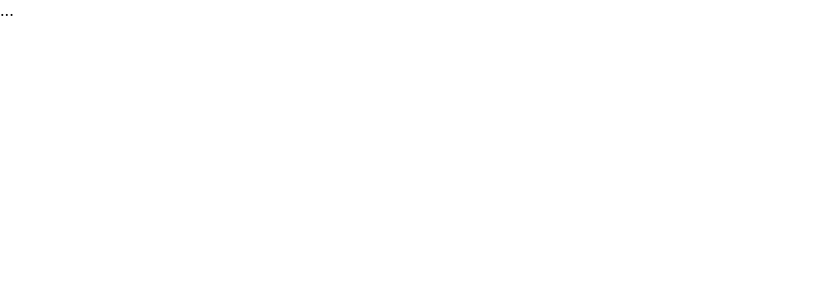
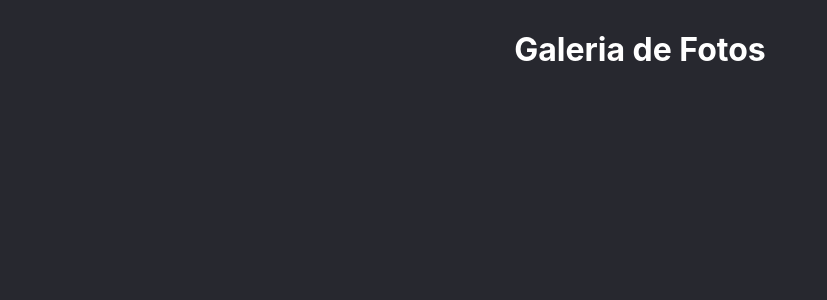
Before and after one commit to akafc7/gallery-photos, a React (Create React App) app: page / in a window 1280 px wide. Shown: the top 300 px of the page, without its empty margins (0-827 px from the left). Built offline with nearby package versions, Linux system fonts and the light colour scheme.

Commit message:
styled header

```diff
--- a/src/App.styles.ts
+++ b/src/App.styles.ts
@@ -1,3 +1,20 @@
 import styled from "styled-components";
 
-export const Container = styled.div``;
+export const Container = styled.div`
+    background-color: #27282F;
+    color: #FFF;
+    min-height: 100vh;
+`;
+
+export const Area = styled.div`
+    margin: auto;
+    max-width: 980px;
+    padding: 30px 0px;
+`;
+
+export const Header = styled.h1`
+    margin: 0;
+    padding: 0;
+    text-align: center;
+    margin-bottom: 30px;
+`
--- a/src/App.tsx
+++ b/src/App.tsx
@@ -3,7 +3,13 @@ import * as C from './App.styles'
 const App = () => {
   return(
     <C.Container>
-      ...
+      <C.Area>
+        <C.Header>Galeria de Fotos</C.Header>
+
+        {/*Area de upload*/}
+
+        {/*Lista de Fotos*/}
+      </C.Area>
     </C.Container>
   );
 }
```
Also changed, not shown: src/services/photos.ts (added).
